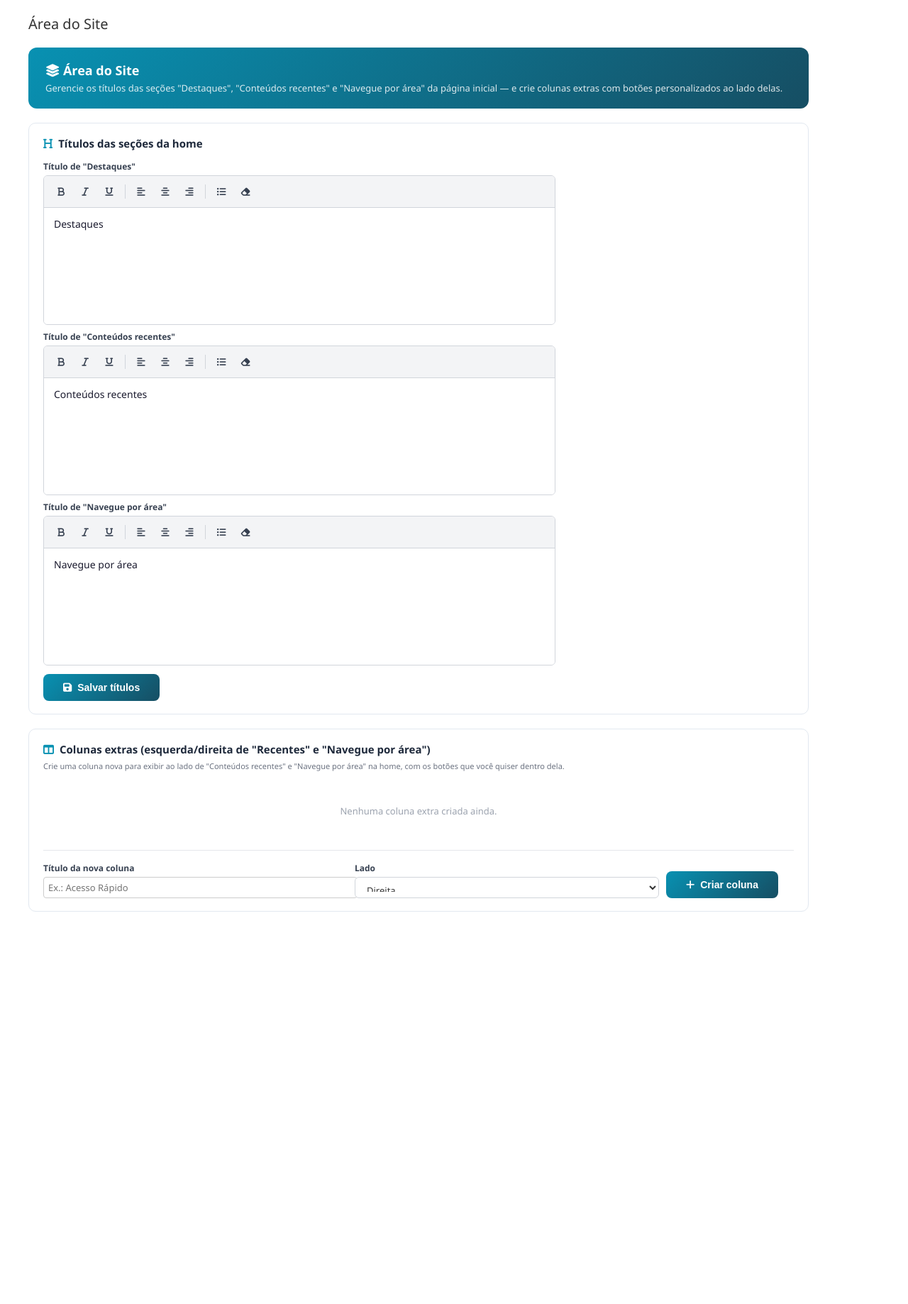
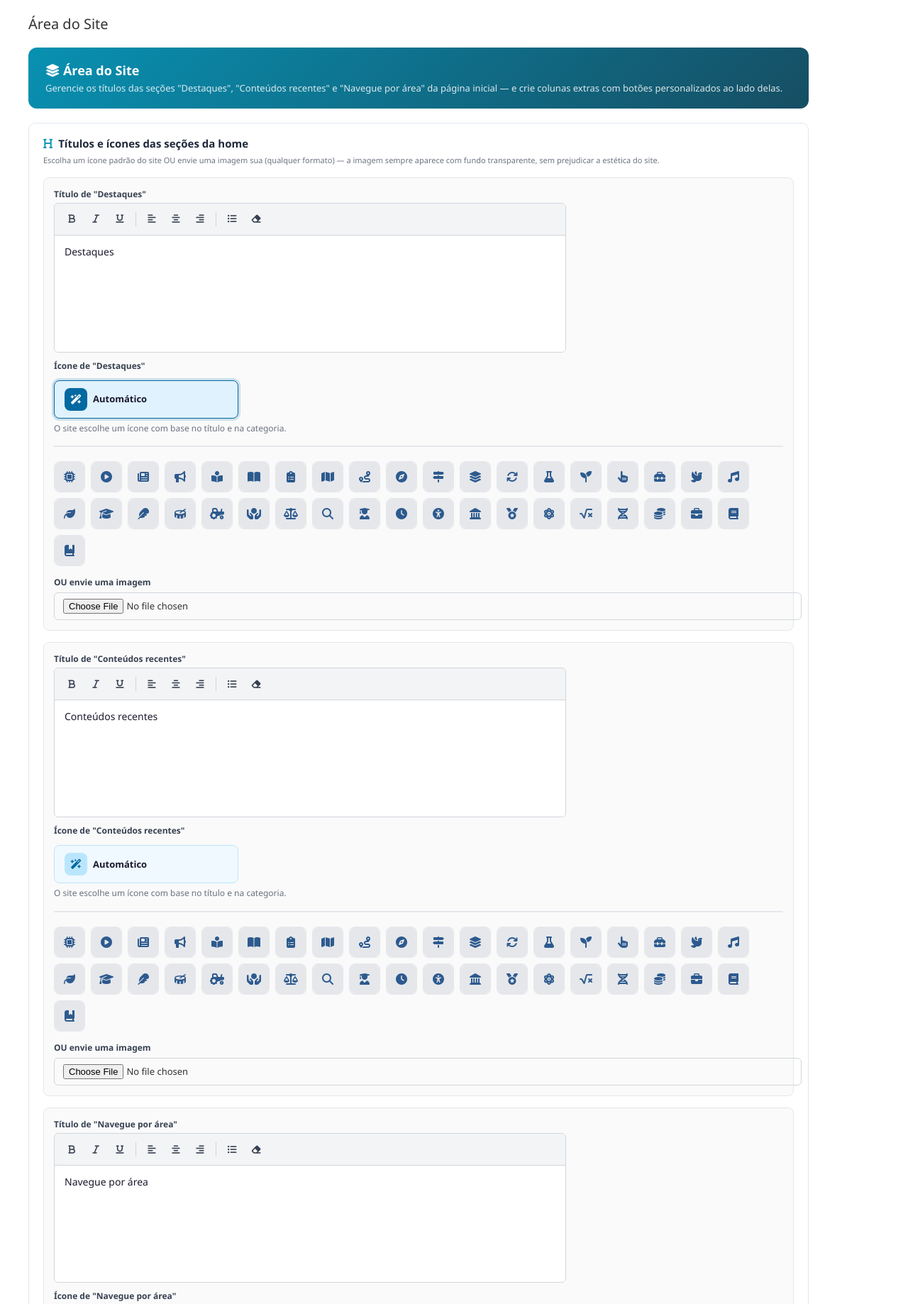
Before and after one commit to rabalistasedu/site-curriculos-sedu, a Django app: page /admin/area-do-site/ in a window 1280 px wide. Shown: the part 92-1930 px from the top of the page at 71% size. Before the commit the page ends 1377 px from the top, so only its background shows below. Run offline with Django 5.2, Linux system fonts and the light colour scheme; a user stored in the database is signed in; data comes from the database, SQL or seed files in the repository; data that the repository does not hold is empty; a map, chart or similar area stays blank.

Commit message:
Parte 18: Icones escolhiveis para as 3 secoes da home (Area do Site)
Adiciona selecao de icone para "Destaques", "Conteudos recentes" e
"Navegue por area": escolha entre os icones padrao do site (IconPicker
ja existente no projeto) OU envie uma imagem em qualquer formato.

A imagem enviada sempre aparece com fundo transparente (classe
.title-icon.sem-fundo + object-fit:contain reaproveitado de
.icone-personalizado), para nao prejudicar a estetica do site.

Novos campos em ConfiguracaoSite: icone_destaques/recentes/areas (FA)
e icone_destaques_imagem/recentes_imagem/areas_imagem (upload, com
prioridade sobre o FA). Migracao 0028 aplicada.

Testado fim-a-ponta: icone FA escolhido aparece na home; imagem
enviada tem prioridade e fundo transparente; remover imagem volta ao
icone padrao. Compatibilidade 100% com bancos existentes.

Co-Authored-By: Claude Sonnet 5 <noreply@anthropic.com>

```diff
--- a/conteudo/admin_views.py
+++ b/conteudo/admin_views.py
@@ -649,8 +649,14 @@ def area_do_site_view(request):
         if action == 'salvar_titulos':
             form = TituloSecoesForm(request.POST, instance=config)
             if form.is_valid():
-                form.save()
-                messages.success(request, 'Títulos das seções atualizados com sucesso!')
+                obj = form.save(commit=False)
+                for campo in ('icone_destaques_imagem', 'icone_recentes_imagem', 'icone_areas_imagem'):
+                    if campo in request.FILES:
+                        setattr(obj, campo, request.FILES[campo])
+                    elif request.POST.get(f'limpar_{campo}'):
+                        setattr(obj, campo, None)
+                obj.save()
+                messages.success(request, 'Títulos e ícones das seções atualizados com sucesso!')
             else:
                 messages.error(request, 'Não foi possível salvar os títulos.')
             return redirect('admin_area_do_site')
--- a/conteudo/forms.py
+++ b/conteudo/forms.py
@@ -1,6 +1,7 @@
 from django import forms
 from .models import Banner, Conteudo, Categoria, ConfiguracaoSite
 from .widgets import CategoriaPicker, IconPicker, RichTextWidget
+
 
 
 class BannerAdminForm(forms.ModelForm):
@@ -92,13 +93,21 @@ class ConfiguracaoSiteAdminForm(forms.ModelForm):
 
 
 class TituloSecoesForm(forms.ModelForm):
-    """Título das 3 seções da home (Destaques / Conteúdos recentes /
-    Navegue por área) com formatação rica — painel "Área do Site"."""
+    """Título + ícone das 3 seções da home (Destaques / Conteúdos recentes /
+    Navegue por área) — painel "Área do Site". As imagens de ícone
+    (icone_*_imagem) são tratadas manualmente na view, fora deste form."""
     class Meta:
         model = ConfiguracaoSite
-        fields = ['titulo_destaques', 'titulo_recentes', 'titulo_areas']
+        fields = [
+            'titulo_destaques', 'icone_destaques',
+            'titulo_recentes', 'icone_recentes',
+            'titulo_areas', 'icone_areas',
+        ]
         widgets = {
             'titulo_destaques': RichTextWidget(),
             'titulo_recentes': RichTextWidget(),
             'titulo_areas': RichTextWidget(),
+            'icone_destaques': IconPicker(),
+            'icone_recentes': IconPicker(),
+            'icone_areas': IconPicker(),
         }
--- a/conteudo/models.py
+++ b/conteudo/models.py
@@ -667,6 +667,17 @@ class ConfiguracaoSite(models.Model):
     titulo_recentes = models.TextField('Título da seção "Conteúdos recentes"', blank=True, default='Conteúdos recentes')
     titulo_areas = models.TextField('Título da seção "Navegue por área"', blank=True, default='Navegue por área')
 
+    # Ícones das 3 seções — Font Awesome (padrões do site, via IconPicker) OU
+    # imagem enviada em qualquer formato (a imagem tem prioridade e é exibida
+    # sempre com fundo transparente, via classe "sem-fundo" + object-fit:contain,
+    # para não atrapalhar a estética do site).
+    icone_destaques = models.CharField('Ícone de "Destaques" (padrão do site)', max_length=100, blank=True)
+    icone_destaques_imagem = models.FileField('Ícone de "Destaques" (imagem)', upload_to='icones_secao/', blank=True, null=True)
+    icone_recentes = models.CharField('Ícone de "Conteúdos recentes" (padrão do site)', max_length=100, blank=True, default='fas fa-wand-magic-sparkles')
+    icone_recentes_imagem = models.FileField('Ícone de "Conteúdos recentes" (imagem)', upload_to='icones_secao/', blank=True, null=True)
+    icone_areas = models.CharField('Ícone de "Navegue por área" (padrão do site)', max_length=100, blank=True, default='fas fa-compass')
+    icone_areas_imagem = models.FileField('Ícone de "Navegue por área" (imagem)', upload_to='icones_secao/', blank=True, null=True)
+
     class Meta:
         verbose_name = 'Configuração do site'
         verbose_name_plural = 'Configuração do site'
--- a/templates/admin/area_do_site.html
+++ b/templates/admin/area_do_site.html
@@ -40,6 +40,10 @@
     .as-add-botao-form label { font-size: 11px; font-weight: 600; color: #374151; display: block; margin-bottom: 3px; }
     .as-add-botao-form input, .as-add-botao-form select { width: 100%; padding: 6px 8px; border: 1px solid #d1d5db; border-radius: 5px; font-size: 12px; }
     .as-btn-mini { background: #0891b2; color: #fff; border: none; padding: 7px 14px; border-radius: 6px; font-size: 12px; font-weight: 700; cursor: pointer; white-space: nowrap; }
+    .as-icone-bloco { border: 1px solid #e5e7eb; border-radius: 8px; padding: 14px; margin-bottom: 16px; background: #fafafa; }
+    .as-icone-atual { display: flex; align-items: center; gap: 10px; margin-bottom: 8px; background: #fff; border: 1px solid #e5e7eb; border-radius: 6px; padding: 8px 10px; }
+    .as-icone-atual img { width: 32px; height: 32px; object-fit: contain; background: repeating-conic-gradient(#e5e7eb 0% 25%, #fff 0% 50%) 50% / 10px 10px; border-radius: 4px; }
+    .as-icone-atual label { font-size: 11px; color: #6b7280; display: flex; align-items: center; gap: 4px; cursor: pointer; }
     .as-btn-mini:hover { background: #0e7490; }
     .as-coluna-footer { display: flex; align-items: center; justify-content: space-between; margin-top: 10px; padding-top: 10px; border-top: 1px dashed #e5e7eb; }
     .as-coluna-footer form { display: flex; align-items: center; gap: 10px; flex-wrap: wrap; }
@@ -63,24 +67,61 @@
     <p>Gerencie os títulos das seções "Destaques", "Conteúdos recentes" e "Navegue por área" da página inicial — e crie colunas extras com botões personalizados ao lado delas.</p>
 </div>
 
-<!-- Títulos das 3 seções -->
+<!-- Títulos + ícones das 3 seções -->
 <div class="as-section">
-    <h3><i class="fas fa-heading" style="color:#0891b2;"></i> Títulos das seções da home</h3>
-    <form method="post">
+    <h3><i class="fas fa-heading" style="color:#0891b2;"></i> Títulos e ícones das seções da home</h3>
+    <p class="as-help" style="margin-bottom:16px;">Escolha um ícone padrão do site OU envie uma imagem sua (qualquer formato) — a imagem sempre aparece com fundo transparente, sem prejudicar a estética do site.</p>
+    <form method="post" enctype="multipart/form-data">
         {% csrf_token %}
         <input type="hidden" name="action" value="salvar_titulos">
 
-        <label class="as-label">Título de "Destaques"</label>
-        {{ form.titulo_destaques }}
+        <div class="as-icone-bloco">
+            <label class="as-label">Título de "Destaques"</label>
+            {{ form.titulo_destaques }}
+            <label class="as-label" style="margin-top:10px;">Ícone de "Destaques"</label>
+            {% if config.icone_destaques_imagem %}
+            <div class="as-icone-atual">
+                <img src="{{ config.icone_destaques_imagem.url }}" alt="">
+                <label><input type="checkbox" name="limpar_icone_destaques_imagem" value="1"> Remover imagem</label>
+            </div>
+            {% endif %}
+            {{ form.icone_destaques }}
+            <label class="as-label" style="margin-top:6px;">OU envie uma imagem</label>
+            <input type="file" name="icone_destaques_imagem" accept="image/*,.svg,.ico" class="as-input" style="margin-bottom:0;">
+        </div>
 
-        <label class="as-label" style="margin-top:8px;">Título de "Conteúdos recentes"</label>
-        {{ form.titulo_recentes }}
+        <div class="as-icone-bloco">
+            <label class="as-label">Título de "Conteúdos recentes"</label>
+            {{ form.titulo_recentes }}
+            <label class="as-label" style="margin-top:10px;">Ícone de "Conteúdos recentes"</label>
+            {% if config.icone_recentes_imagem %}
+            <div class="as-icone-atual">
+                <img src="{{ config.icone_recentes_imagem.url }}" alt="">
+                <label><input type="checkbox" name="limpar_icone_recentes_imagem" value="1"> Remover imagem</label>
+            </div>
+            {% endif %}
+            {{ form.icone_recentes }}
+            <label class="as-label" style="margin-top:6px;">OU envie uma imagem</label>
+            <input type="file" name="icone_recentes_imagem" accept="image/*,.svg,.ico" class="as-input" style="margin-bottom:0;">
+        </div>
 
-        <label class="as-label" style="margin-top:8px;">Título de "Navegue por área"</label>
-        {{ form.titulo_areas }}
+        <div class="as-icone-bloco">
+            <label class="as-label">Título de "Navegue por área"</label>
+            {{ form.titulo_areas }}
+            <label class="as-label" style="margin-top:10px;">Ícone de "Navegue por área"</label>
+            {% if config.icone_areas_imagem %}
+            <div class="as-icone-atual">
+                <img src="{{ config.icone_areas_imagem.url }}" alt="">
+                <label><input type="checkbox" name="limpar_icone_areas_imagem" value="1"> Remover imagem</label>
+            </div>
+            {% endif %}
+            {{ form.icone_areas }}
+            <label class="as-label" style="margin-top:6px;">OU envie uma imagem</label>
+            <input type="file" name="icone_areas_imagem" accept="image/*,.svg,.ico" class="as-input" style="margin-bottom:0;">
+        </div>
 
         <button type="submit" class="as-save" style="margin-top:12px;">
-            <i class="fas fa-save"></i> Salvar títulos
+            <i class="fas fa-save"></i> Salvar títulos e ícones
         </button>
     </form>
 </div>
--- a/templates/base.html
+++ b/templates/base.html
@@ -20,7 +20,7 @@
     <link rel="stylesheet" href="https://cdnjs.cloudflare.com/ajax/libs/font-awesome/6.5.1/css/all.min.css">
 
     <!-- CSS do site (versionado para evitar cache do navegador) -->
-    <link rel="stylesheet" href="{% static 'css/style.css' %}?v=20260717-2">
+    <link rel="stylesheet" href="{% static 'css/style.css' %}?v=20260717-3">
 
     {% block extra_css %}{% endblock %}
 </head>
```
Also changed, not shown: CLAUDE.md (+31 -4 lines), static/css/style.css (+8 -0 lines), templates/home.html (+18 -3 lines), conteudo/migrations/0028_configuracaosite_icone_areas_and_more.py (added).
